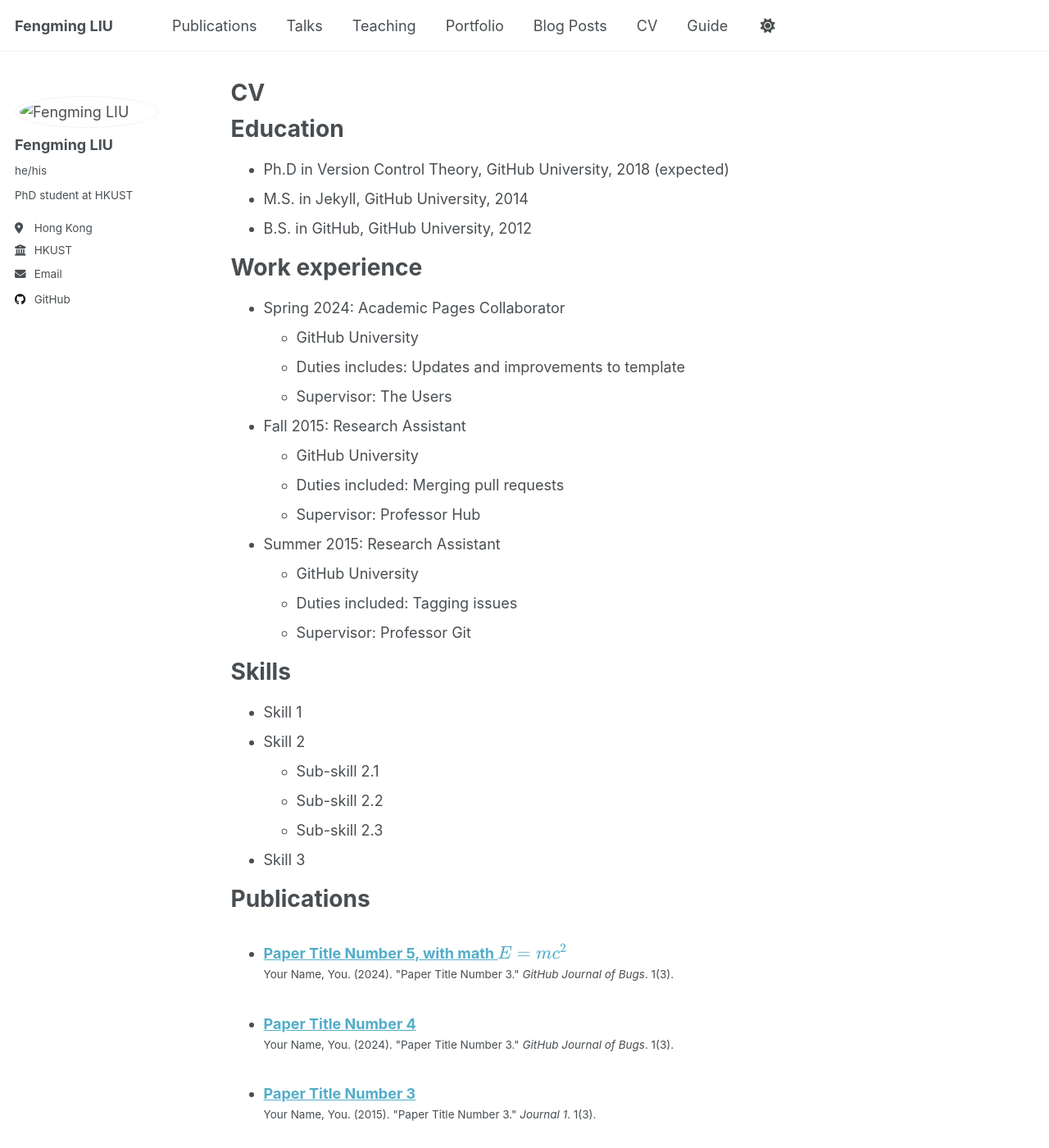
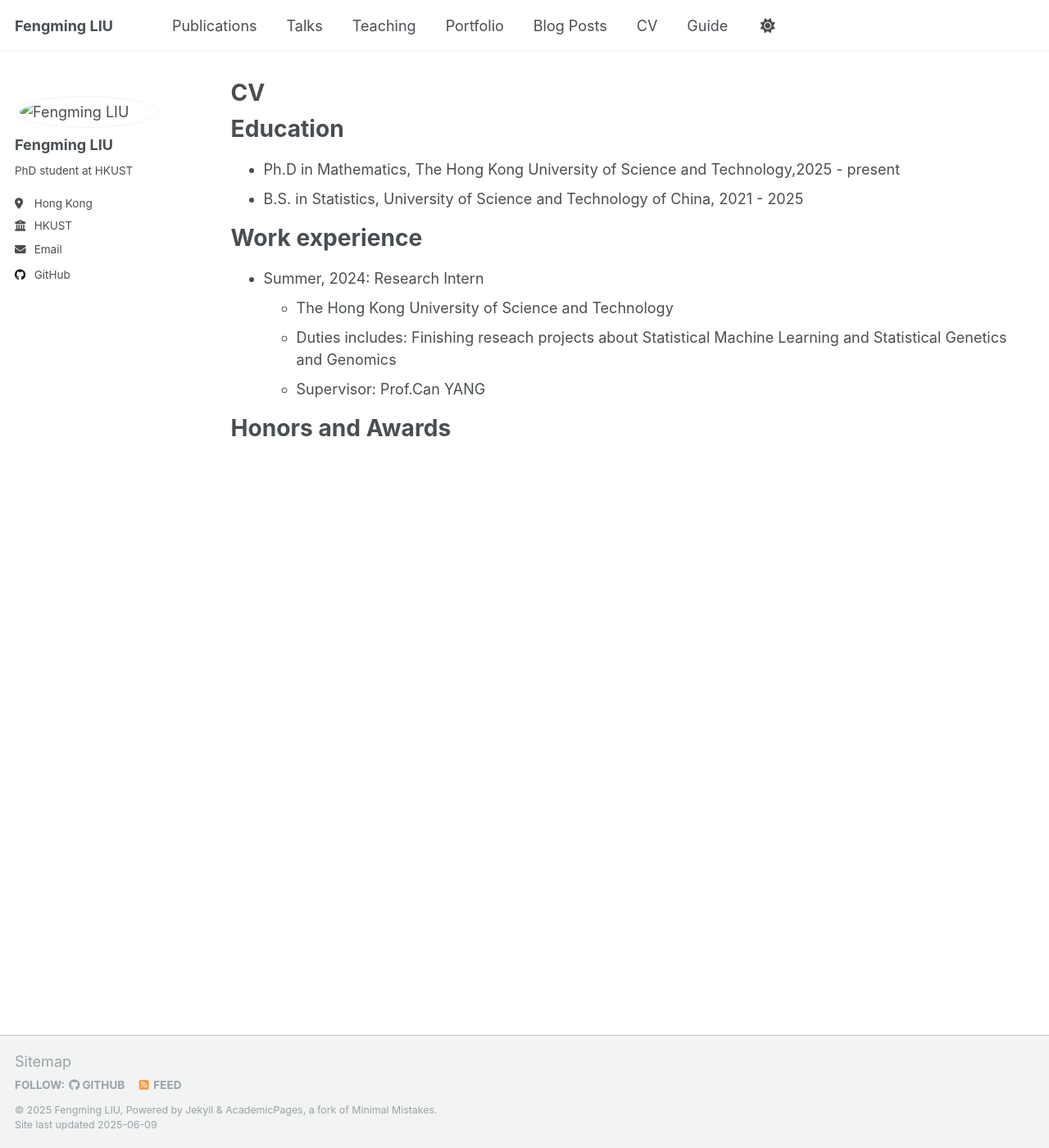
Before and after one commit to FerminLiu/FerminLiu.github.io, a Jekyll site: the page built from _pages/cv.md, in a window 1280 px wide and 1400 px high. Shown: the whole window at 82% size. Built offline with Jekyll 4.4.1, drawn with Linux system fonts in a browser that asks for light colours; some of the changed text lies outside the part shown.

Commit message:
adjust CV

```diff
--- a/_config.yml
+++ b/_config.yml
@@ -24,7 +24,7 @@ author:
   # Biographic information
   avatar           : "images/profile.jpg"
   name             : "Fengming LIU"
-  pronouns         : "he/his"# example: "she/her"
+  pronouns         : # example: "she/her"
   bio              : "PhD student at HKUST"
   location         : "Hong Kong"
   employer         : "HKUST"
--- a/_pages/cv.md
+++ b/_pages/cv.md
@@ -11,54 +11,17 @@ redirect_from:
 
 Education
 ======
-* Ph.D in Version Control Theory, GitHub University, 2018 (expected)
-* M.S. in Jekyll, GitHub University, 2014
-* B.S. in GitHub, GitHub University, 2012
+* Ph.D in Mathematics, The Hong Kong University of Science and Technology,2025 - present
+* B.S. in Statistics,  University of Science and Technology of China, 2021 - 2025
 
 Work experience
 ======
-* Spring 2024: Academic Pages Collaborator
-  * GitHub University
-  * Duties includes: Updates and improvements to template
-  * Supervisor: The Users
+* Summer, 2024: Research Intern
+  * The Hong Kong University of Science and Technology
+  * Duties includes: Finishing reseach projects about Statistical Machine Learning and Statistical Genetics and Genomics
+  * Supervisor: Prof.Can YANG
 
-* Fall 2015: Research Assistant
-  * GitHub University
-  * Duties included: Merging pull requests
-  * Supervisor: Professor Hub
 
-* Summer 2015: Research Assistant
-  * GitHub University
-  * Duties included: Tagging issues
-  * Supervisor: Professor Git
 
-Skills
+Honors and Awards
 ======
-* Skill 1
-* Skill 2
-  * Sub-skill 2.1
-  * Sub-skill 2.2
-  * Sub-skill 2.3
-* Skill 3
-
-Publications
-======
-  <ul>{% for post in site.publications reversed %}
-    {% include archive-single-cv.html %}
-  {% endfor %}</ul>
-
-Talks
-======
-  <ul>{% for post in site.talks reversed %}
-    {% include archive-single-talk-cv.html  %}
-  {% endfor %}</ul>
-
-Teaching
-======
-  <ul>{% for post in site.teaching reversed %}
-    {% include archive-single-cv.html %}
-  {% endfor %}</ul>
-
-Service and leadership
-======
-* Currently signed in to 43 different slack teams
```
